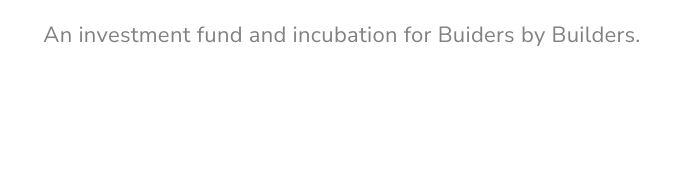
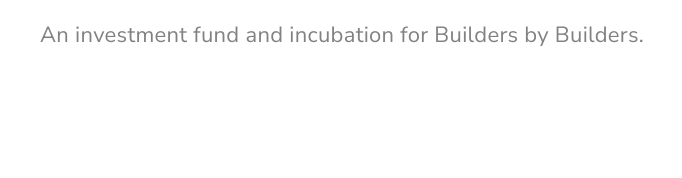
Before and after one commit to daywednes/genesisbuilders, a website: page index.html in a window 1280 px wide. Shown: the part 411-589 px from the top of the page, 298-980 px from the left. Drawn offline with nearby package versions, Linux system fonts and the light colour scheme.

Commit message:
Update index.html

```diff
--- a/index.html
+++ b/index.html
@@ -34,7 +34,7 @@
             <header class="header">
                 <div class="header__textbox">
                     <h1 class="heading-primary header__textbox-content header__middle-1">Genesis Builders Fund</h1>
-                    <p class="header__textbox-text header__middle-1">An investment fund and incubation for Buiders by Builders.</p>
+                    <p class="header__textbox-text header__middle-1">An investment fund and incubation for Builders by Builders.</p>
                 </div>
             </header>
 
```
